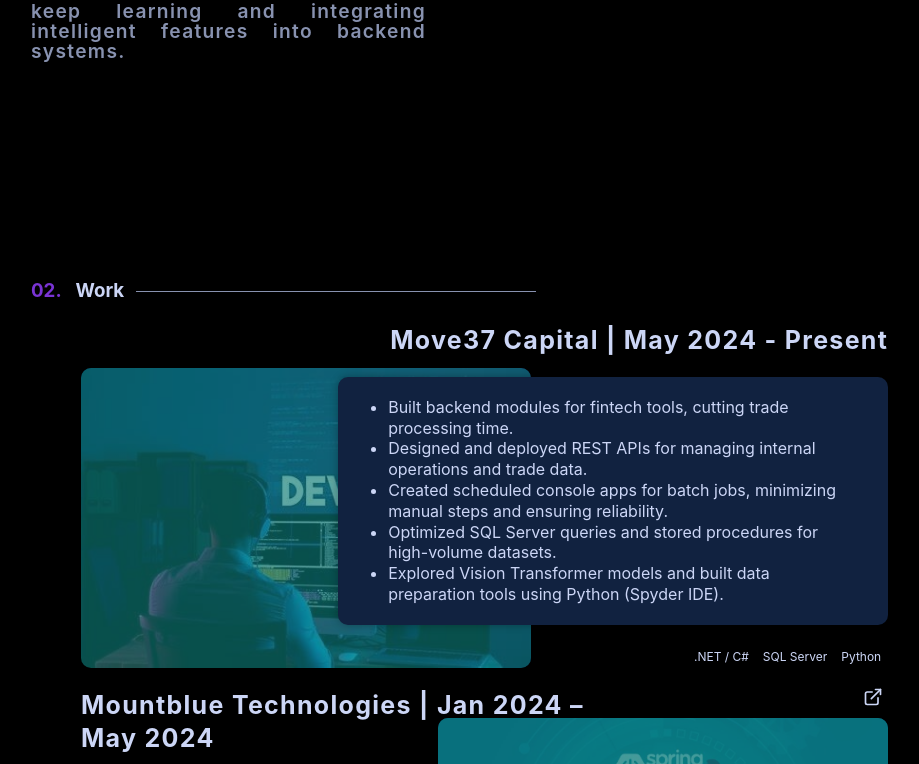
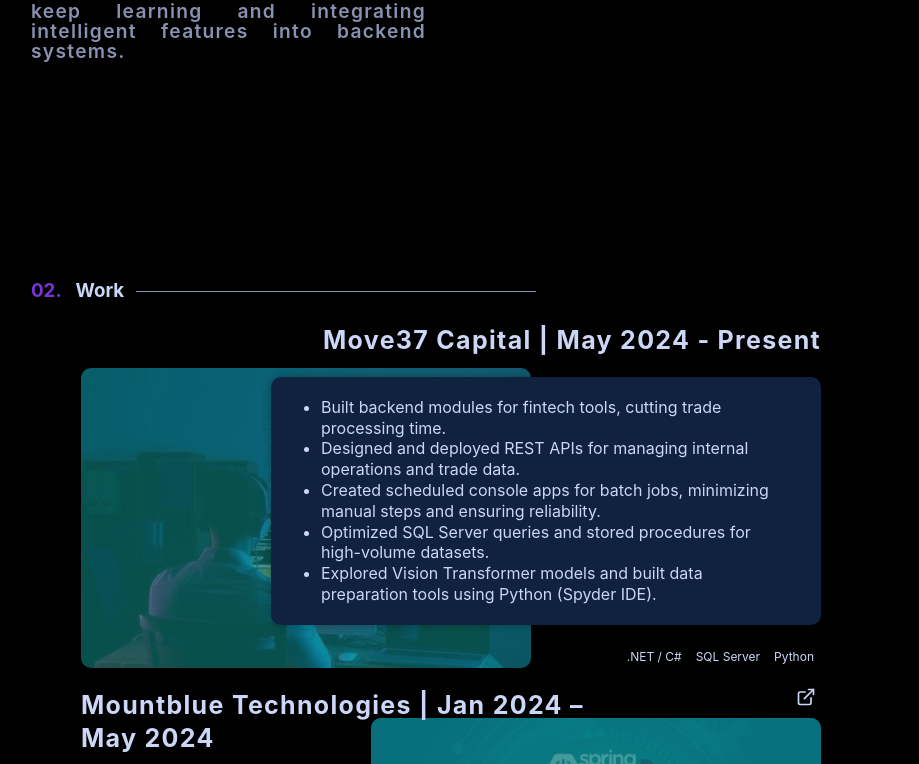
Before and after one commit to dishantdua/My-Portfolio, a React (Vite) app: page / in a window 1280 px wide. Shown: the part 1584-2348 px from the top of the page, without its empty margins (189-1108 px from the left). Built offline with nearby package versions, Linux system fonts and the light colour scheme; no server answers; a web font is replaced by a local one.

Commit message:
Indentation

```diff
--- a/src/index.css
+++ b/src/index.css
@@ -701,7 +701,7 @@
 	padding: 83px 180px 0px 180px;
 }
 .work .wrapper{
-	width: 108%;
+	width: 100%;
 	height: 100%;
 }
 .work .portfolio .row{
```
